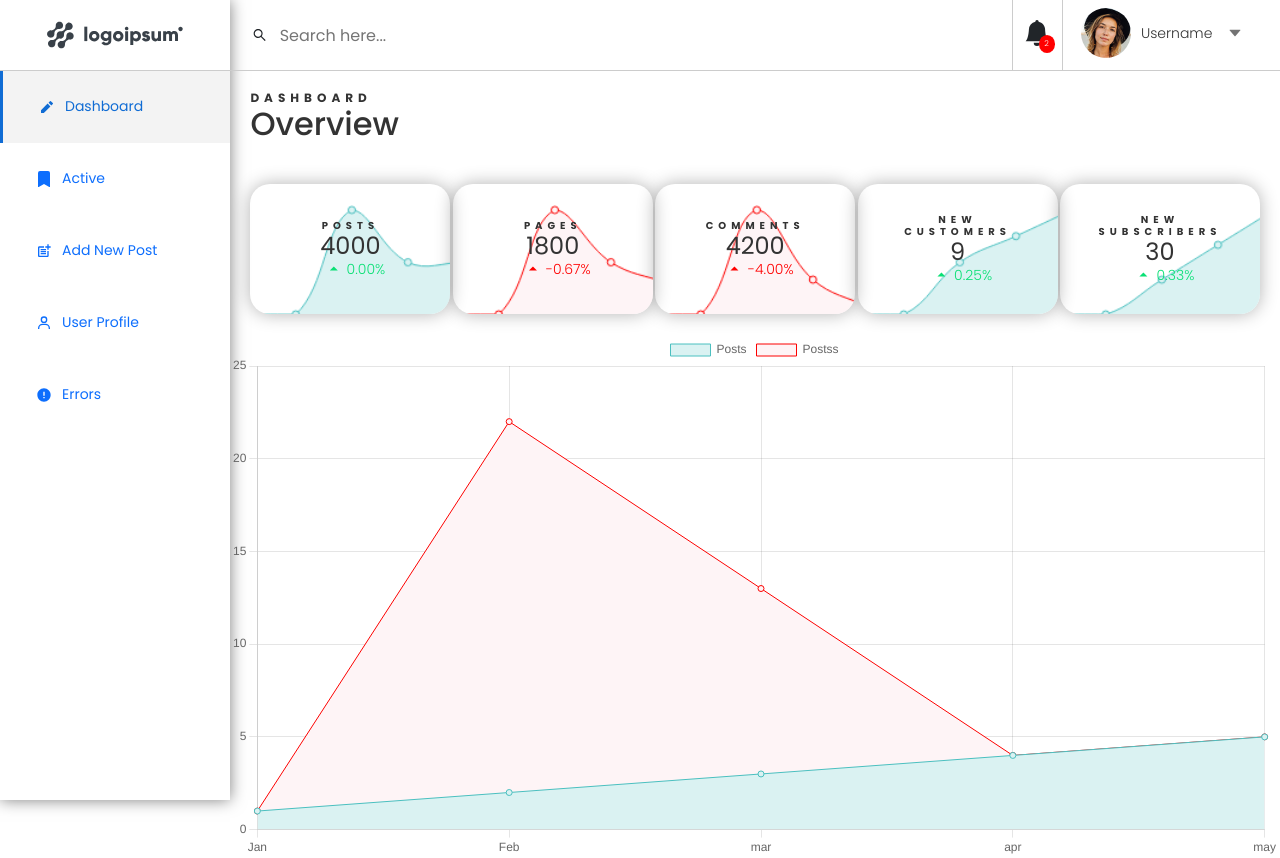
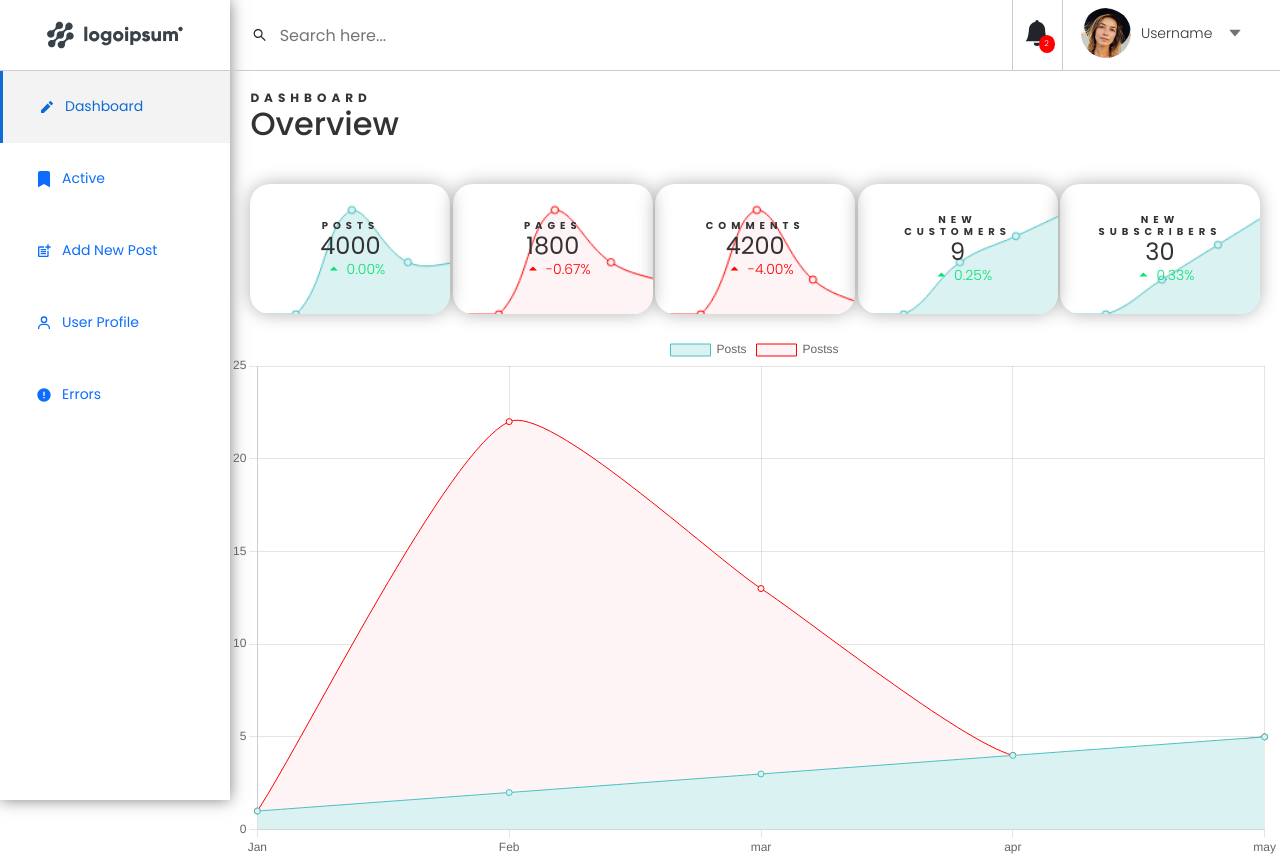
Before and after one commit to inv123/BlogApp, a React (Create React App) app in the folder my-app/: page / in a window 1280 px wide. Built offline with nearby package versions, Linux system fonts and the light colour scheme.

Commit message:
initialize overview chart

```diff
--- a/my-app/src/components/homepage/OverviewChart.js
+++ b/my-app/src/components/homepage/OverviewChart.js
@@ -24,9 +24,18 @@ export const OverviewChart = () => {
         ]
     };
 
+    const options = {
+        elements: {
+            line: {
+                tension: 0.2 // disables bezier curves
+            }
+        },
+
+    }
+
     return (
         <>
-            <Line data={data}/>
+            <Line data={data} options={options}/>
         </>
     )
 }
--- a/my-app/src/context/GlobalContext.js
+++ b/my-app/src/context/GlobalContext.js
@@ -35,9 +35,9 @@ const initialState = {
   tablesData: {
     posts: {
       year2020: [
-        {january: 2000},
-        {february: 1000},
-        {march: 1000}
+        {January: 2000},
+        {February: 1000},
+        {March: 1000}
       ]
     },
     pages: {
@@ -68,6 +68,13 @@ const initialState = {
         {march: 15}
       ]
     }
+  },
+  profileViewed: {
+    year2020: [
+      {january: 4222},
+      {february: 2253},
+      {march: 893}
+    ]
   }
 }
 
@@ -100,6 +107,7 @@ export const GlobalProvider = ({ children }) => {
   return (<GlobalContext.Provider value={{
     notifications: state.notifications,
     tablesData: state.tablesData,
+    profileViewed: state.profileViewed,
     seeNotification
   }}>
     {children}
```
Also changed, not shown: my-app/src/components/homepage/Dashboard.js (+11 -4 lines).
